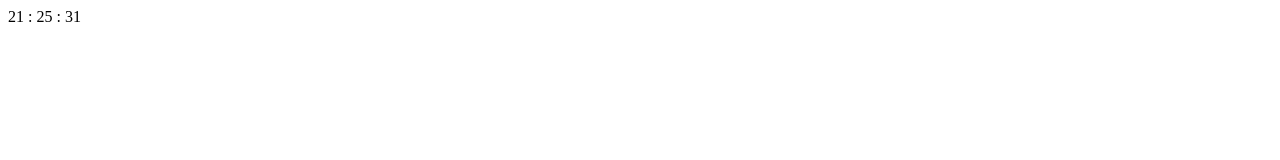
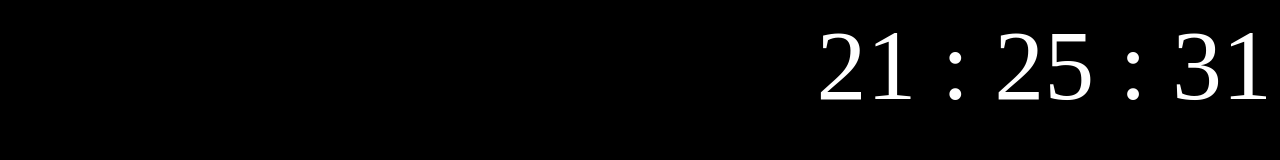
Before and after one commit to darshan94/MyTest, a website: page Clock/index.html in a window 1280 px wide. Drawn offline with Linux system fonts and the light colour scheme.

Commit message:
Clock Version 2

```diff
--- a/Clock/index.html
+++ b/Clock/index.html
@@ -1,5 +1,5 @@
 <!DOCTYPE Html>
-<html>
+<html style="background-color: rgb(0,0,0);">
 <head>
 	<script>
 		function startTime(){
@@ -9,9 +9,13 @@
 			var s = today.getSeconds();
 			m = checkTime(m);
 			s = checkTime(s);
+			document.getElementById('txt').style.fontFamily = "sans_serif";
+			document.getElementById('txt').style.color = "White";
+			document.getElementById('txt').style.fontSize = "100px";
+			document.getElementById('txt').style.textAlign = "right";
 			document.getElementById('txt').innerHTML=
 			h + " : " + m + " : " + s;
-			var t = setTimeout(startTime, 500)
+			var t = setTimeout(startTime, 500);
 
 		}
 		function checkTime(i){
```
